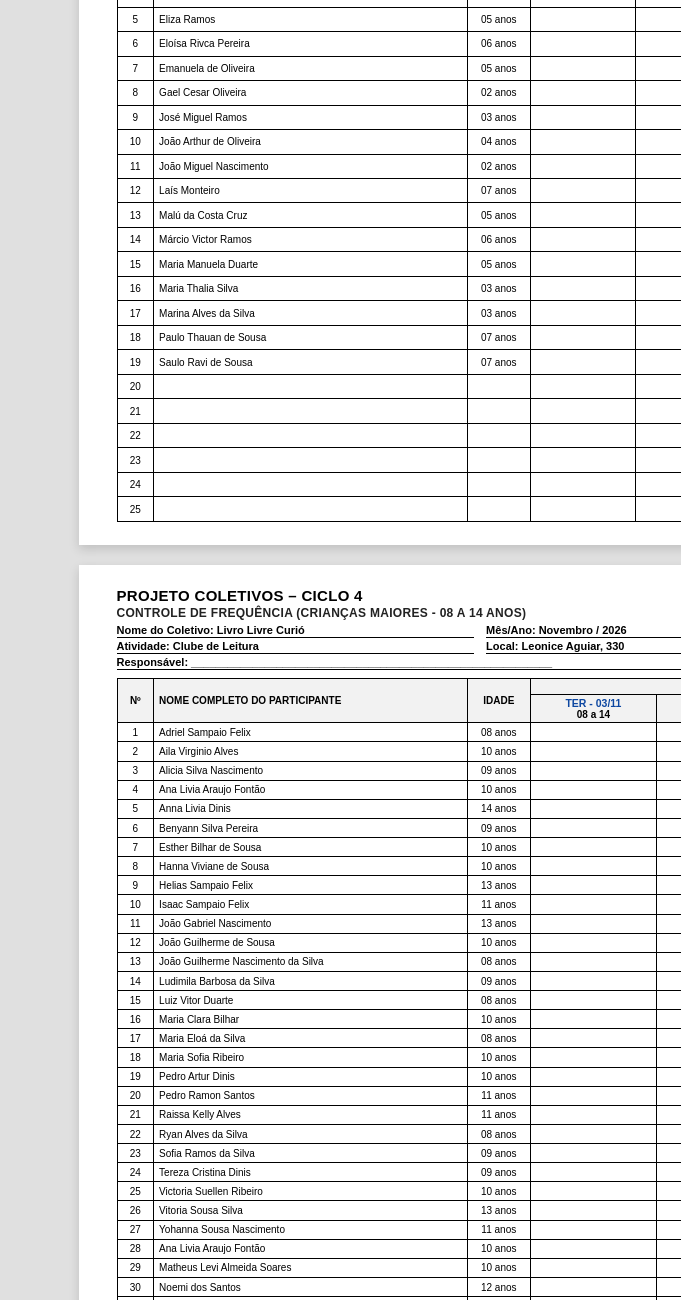
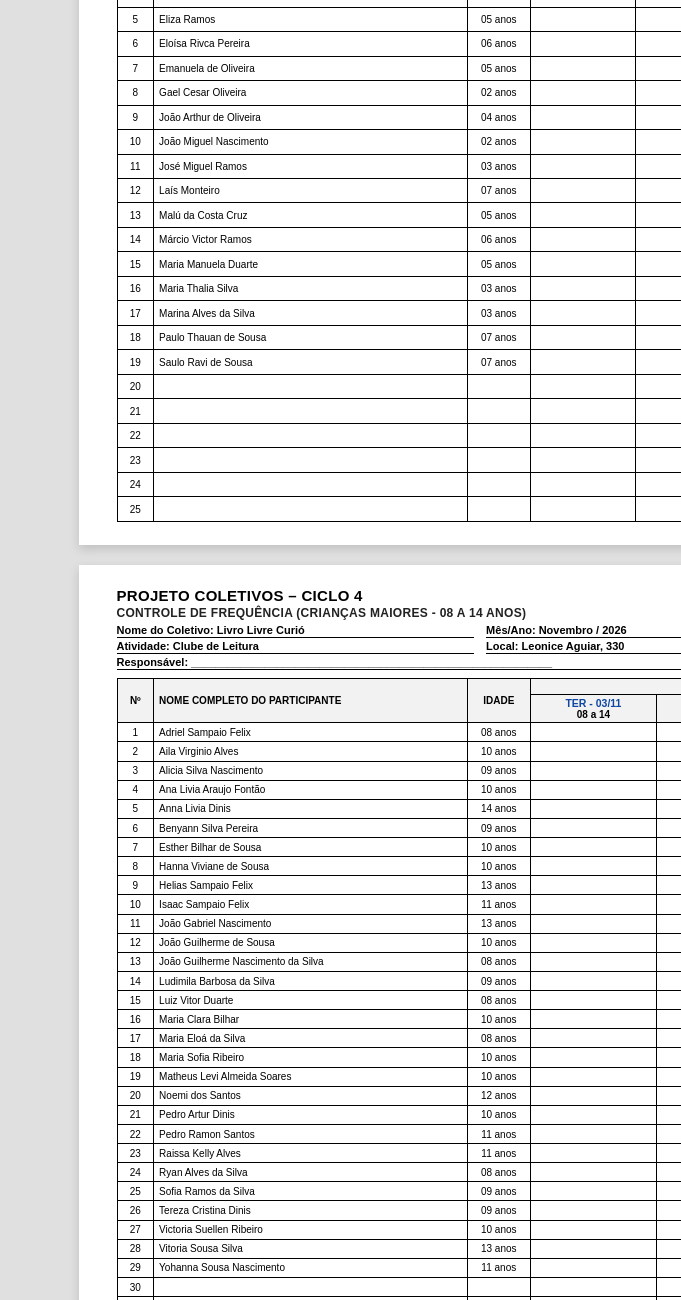
Before and after one commit to WilliamSoares21/frequencia, a plain HTML site: page index.html in a window 1280 px wide. Shown: the part 300-1600 px from the top of the page, 0-681 px from the left. Drawn offline with Linux system fonts and the light colour scheme.

Commit message:
ajusta de ordem

```diff
--- a/index.html
+++ b/index.html
@@ -314,9 +314,9 @@
         <tr><td>6</td><td class="col-nome">Eloísa Rivca Pereira</td><td>06 anos</td><td></td><td></td><td></td><td></td><td></td></tr>
         <tr><td>7</td><td class="col-nome">Emanuela de Oliveira</td><td>05 anos</td><td></td><td></td><td></td><td></td><td></td></tr>
         <tr><td>8</td><td class="col-nome">Gael Cesar Oliveira</td><td>02 anos</td><td></td><td></td><td></td><td></td><td></td></tr>
-        <tr><td>9</td><td class="col-nome">José Miguel Ramos</td><td>03 anos</td><td></td><td></td><td></td><td></td><td></td></tr>
-        <tr><td>10</td><td class="col-nome">João Arthur de Oliveira</td><td>04 anos</td><td></td><td></td><td></td><td></td><td></td></tr>
-        <tr><td>11</td><td class="col-nome">João Miguel Nascimento</td><td>02 anos</td><td></td><td></td><td></td><td></td><td></td></tr>
+        <tr><td>9</td><td class="col-nome">João Arthur de Oliveira</td><td>04 anos</td><td></td><td></td><td></td><td></td><td></td></tr>
+        <tr><td>10</td><td class="col-nome">João Miguel Nascimento</td><td>02 anos</td><td></td><td></td><td></td><td></td><td></td></tr>
+        <tr><td>11</td><td class="col-nome">José Miguel Ramos</td><td>03 anos</td><td></td><td></td><td></td><td></td><td></td></tr>
         <tr><td>12</td><td class="col-nome">Laís Monteiro</td><td>07 anos</td><td></td><td></td><td></td><td></td><td></td></tr>
         <tr><td>13</td><td class="col-nome">Malú da Costa Cruz</td><td>05 anos</td><td></td><td></td><td></td><td></td><td></td></tr>
         <tr><td>14</td><td class="col-nome">Márcio Victor Ramos</td><td>06 anos</td><td></td><td></td><td></td><td></td><td></td></tr>
@@ -399,18 +399,18 @@
         <tr><td>16</td><td class="col-nome">Maria Clara Bilhar</td><td>10 anos</td><td></td><td></td><td></td><td></td><td></td></tr>
         <tr><td>17</td><td class="col-nome">Maria Eloá da Silva</td><td>08 anos</td><td></td><td></td><td></td><td></td><td></td></tr>
         <tr><td>18</td><td class="col-nome">Maria Sofia Ribeiro</td><td>10 anos</td><td></td><td></td><td></td><td></td><td></td></tr>
-        <tr><td>19</td><td class="col-nome">Pedro Artur Dinis</td><td>10 anos</td><td></td><td></td><td></td><td></td><td></td></tr>
-        <tr><td>20</td><td class="col-nome">Pedro Ramon Santos</td><td>11 anos</td><td></td><td></td><td></td><td></td><td></td></tr>
-        <tr><td>21</td><td class="col-nome">Raissa Kelly Alves</td><td>11 anos</td><td></td><td></td><td></td><td></td><td></td></tr>
-        <tr><td>22</td><td class="col-nome">Ryan Alves da Silva</td><td>08 anos</td><td></td><td></td><td></td><td></td><td></td></tr>
-        <tr><td>23</td><td class="col-nome">Sofia Ramos da Silva</td><td>09 anos</td><td></td><td></td><td></td><td></td><td></td></tr>
-        <tr><td>24</td><td class="col-nome">Tereza Cristina Dinis</td><td>09 anos</td><td></td><td></td><td></td><td></td><td></td></tr>
-        <tr><td>25</td><td class="col-nome">Victoria Suellen Ribeiro</td><td>10 anos</td><td></td><td></td><td></td><td></td><td></td></tr>
-        <tr><td>26</td><td class="col-nome">Vitoria Sousa Silva</td><td>13 anos</td><td></td><td></td><td></td><td></td><td></td></tr>
-        <tr><td>27</td><td class="col-nome">Yohanna Sousa Nascimento</td><td>11 anos</td><td></td><td></td><td></td><td></td><td></td></tr>
-        <tr><td>28</td><td class="col-nome">Ana Livia Araujo Fontão</td><td>10 anos</td><td></td><td></td><td></td><td></td><td></td></tr>
-        <tr><td>29</td><td class="col-nome">Matheus Levi Almeida Soares</td><td>10 anos</td><td></td><td></td><td></td><td></td><td></td></tr>
-        <tr><td>30</td><td class="col-nome">Noemi dos Santos</td><td>12 anos</td><td></td><td></td><td></td><td></td><td></td></tr>
+        <tr><td>19</td><td class="col-nome">Matheus Levi Almeida Soares</td><td>10 anos</td><td></td><td></td><td></td><td></td><td></td></tr>
+        <tr><td>20</td><td class="col-nome">Noemi dos Santos</td><td>12 anos</td><td></td><td></td><td></td><td></td><td></td></tr>
+        <tr><td>21</td><td class="col-nome">Pedro Artur Dinis</td><td>10 anos</td><td></td><td></td><td></td><td></td><td></td></tr>
+        <tr><td>22</td><td class="col-nome">Pedro Ramon Santos</td><td>11 anos</td><td></td><td></td><td></td><td></td><td></td></tr>
+        <tr><td>23</td><td class="col-nome">Raissa Kelly Alves</td><td>11 anos</td><td></td><td></td><td></td><td></td><td></td></tr>
+        <tr><td>24</td><td class="col-nome">Ryan Alves da Silva</td><td>08 anos</td><td></td><td></td><td></td><td></td><td></td></tr>
+        <tr><td>25</td><td class="col-nome">Sofia Ramos da Silva</td><td>09 anos</td><td></td><td></td><td></td><td></td><td></td></tr>
+        <tr><td>26</td><td class="col-nome">Tereza Cristina Dinis</td><td>09 anos</td><td></td><td></td><td></td><td></td><td></td></tr>
+        <tr><td>27</td><td class="col-nome">Victoria Suellen Ribeiro</td><td>10 anos</td><td></td><td></td><td></td><td></td><td></td></tr>
+        <tr><td>28</td><td class="col-nome">Vitoria Sousa Silva</td><td>13 anos</td><td></td><td></td><td></td><td></td><td></td></tr>
+        <tr><td>29</td><td class="col-nome">Yohanna Sousa Nascimento</td><td>11 anos</td><td></td><td></td><td></td><td></td><td></td></tr>
+        <tr><td>30</td><td class="col-nome"></td><td></td><td></td><td></td><td></td><td></td><td></td></tr>
         <tr><td>31</td><td class="col-nome"></td><td></td><td></td><td></td><td></td><td></td><td></td></tr>
         <tr><td>32</td><td class="col-nome"></td><td></td><td></td><td></td><td></td><td></td><td></td></tr>
       </tbody>
```
